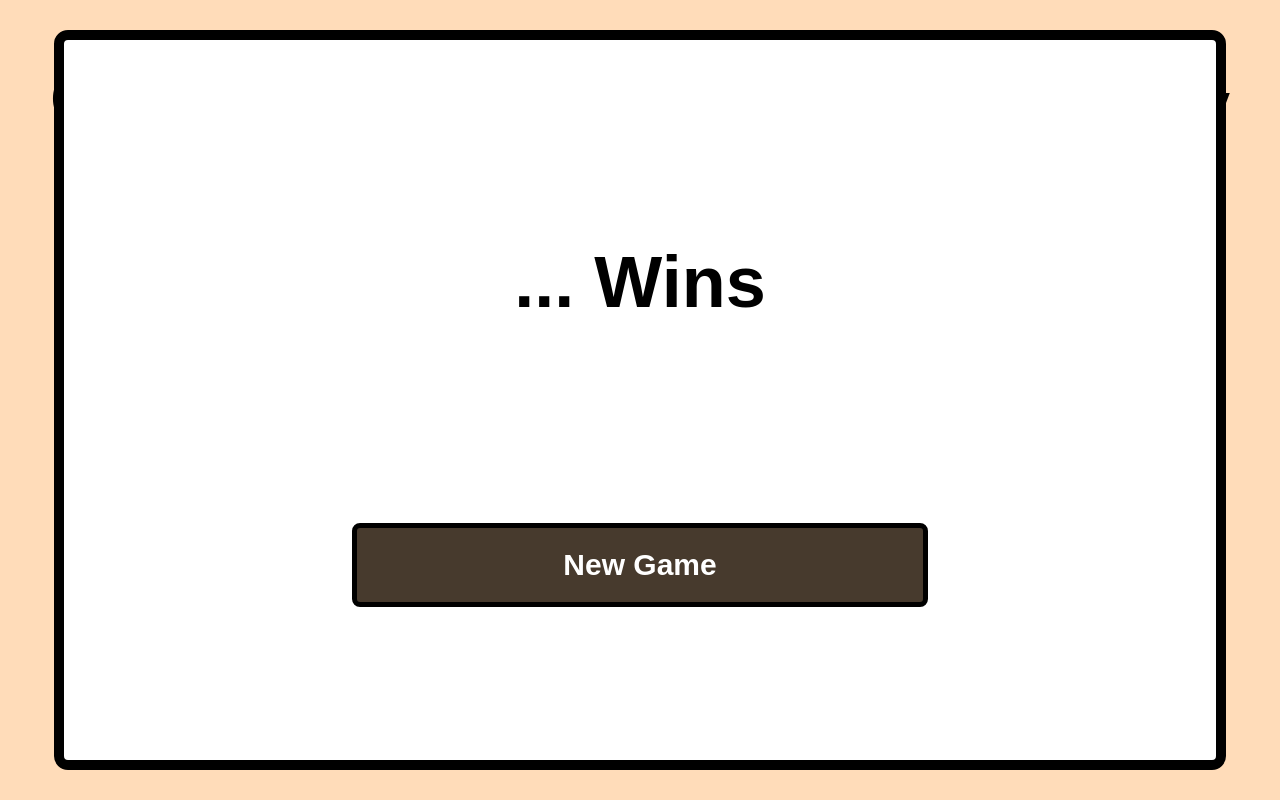
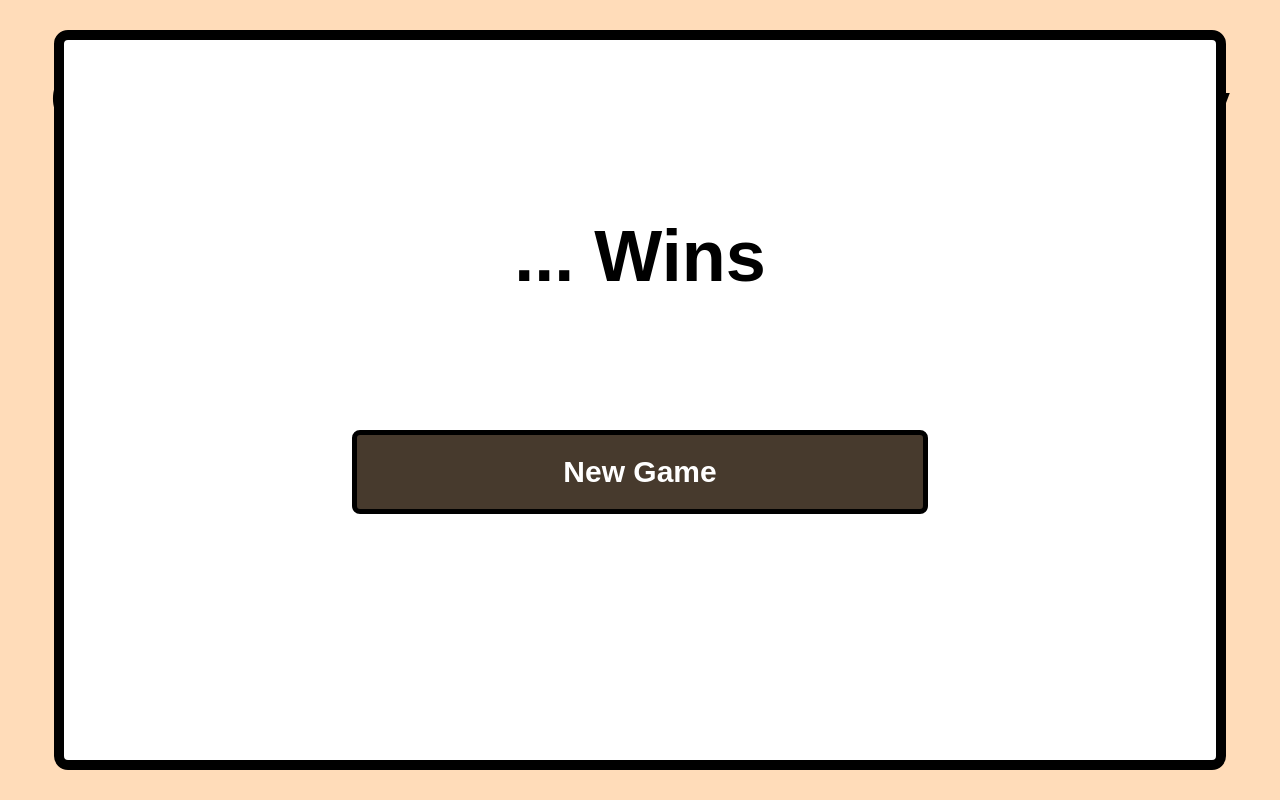
Before and after one commit to djricky808/richard-Otrio-Mar25Hackathon, a plain HTML site: page index.html in a window 1280 px wide. Drawn offline with Linux system fonts and the light colour scheme.

Commit message:
Removed flexbox from winning screen due to display none css error

```diff
--- a/css/styles.css
+++ b/css/styles.css
@@ -43,10 +43,6 @@ a:hover {
   color: blue;
 }
 
-.hidden {
-  display: none;
-}
-
 #pick-a-piece {
   width: 90%;
   height: 90%;
@@ -65,9 +61,6 @@ a:hover {
 
 #win-message {
   background-color: white;
-  display: flex;
-  flex-direction: column;
-  justify-content: space-evenly;
   height: 90%;
   width: 90%;
   position: absolute;
@@ -81,6 +74,11 @@ a:hover {
 
 #win-message h1 {
   text-align: center;
+  margin: auto;
+  position: absolute;
+  left: 50%;
+  top: 30%;
+  transform: translate(-50%, -50%);
 }
 
 #new-game {
@@ -92,13 +90,21 @@ a:hover {
   border: 5px solid black;
   border-radius: 8px;
   width: 50%;
-  margin: 0 auto;
+  margin: 0, auto;
   cursor: pointer;
+  position: absolute;
+  left: 50%;
+  top: 60%;
+  transform: translate(-50%, -50%);
 }
 
 #new-game:hover {
   background-color: var(--empty-ring-color);
   color: black;
+}
+
+.hidden {
+  display: none;
 }
 
 .pieces-container {
--- a/index.html
+++ b/index.html
@@ -206,7 +206,7 @@
       </div>
       <button id="cancel">Cancel</button>
     </div>
-    <div id="win-message">
+    <div id="win-message" class="">
       <h1>... Wins</h1>
       <button id="new-game">New Game</button>
     </div>
```
